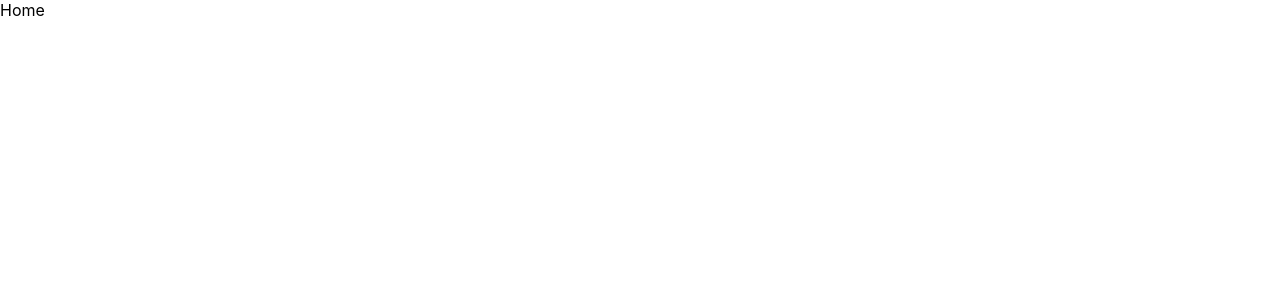
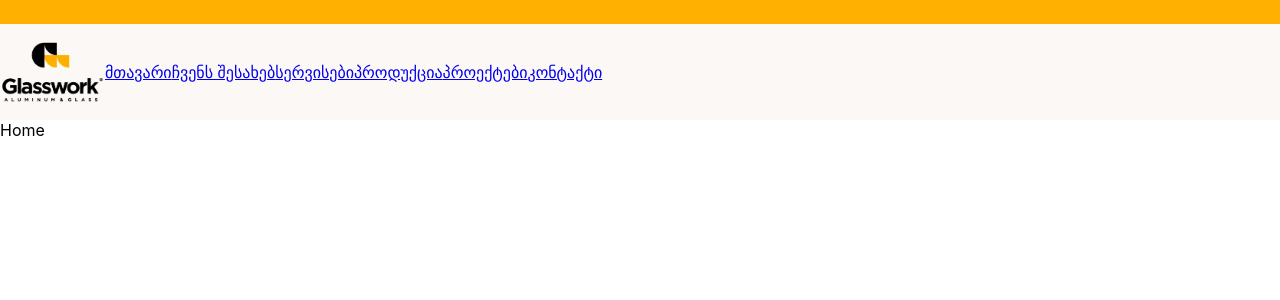
Before and after one commit to Desp0o/fictional-octo-enigma, a React (Vite) app: page /#/ in a window 1280 px wide. Shown: the top 300 px of the page. Built offline with nearby package versions, Linux system fonts and the light colour scheme.

Commit message:
navbar start

```diff
--- a/src/App.tsx
+++ b/src/App.tsx
@@ -1,10 +1,12 @@
 import { Route, Routes } from "react-router-dom"
 import Home from "./Home"
+import Navbar from "./componetns/navbar/Navbar"
 
 function App() {
 
   return (
     <div className="app">
+        <Navbar />
         <Routes>
           <Route path="/" element={<Home />}/>
         </Routes>
--- /dev/null
+++ b/src/componetns/navbar/Navbar.tsx
@@ -0,0 +1,28 @@
+import { Link } from "react-router-dom"
+import logo from "../../assets/logo.webp"
+import "./navbar.css"
+
+const Navbar = () => {
+  return (
+    <div className="navbar">
+        <div className="navbar_inner">
+            <div className="navbar_conatct"></div>
+
+            <div className="navbar_contnet">
+                <img src={logo} alt="main logo" className="main_logo" />
+
+                <div className="navbar_links">
+                    <Link to={''}>მთავარი</Link>
+                    <Link to={''}>ჩვენს შესახებ</Link>
+                    <Link to={''}>სერვისები</Link>
+                    <Link to={''}>პროდუქცია</Link>
+                    <Link to={''}>პროექტები</Link>
+                    <Link to={''}>კონტაქტი</Link>
+                </div>
+            </div>
+        </div>
+    </div>
+  )
+}
+
+export default Navbar
--- /dev/null
+++ b/src/componetns/navbar/navbar.css
@@ -0,0 +1,33 @@
+.navbar{
+    width: 100%;
+    height: 120px;
+    background-color: #FCF8F5;
+}
+
+.navbar_inner{
+    width: 100%;
+    height: 100%;
+    max-width: 1440px;
+
+    display: flex;
+    flex-direction: column;
+}
+
+.navbar_conatct{
+    width: 100%;
+    height: 30px;
+    background-color: var(--main-color);
+}
+
+.navbar_contnet{
+    width: 100%;
+    height: 100%;
+
+    display: flex;
+    align-items: center;
+}
+
+.main_logo{
+    width: 105px;
+    height: auto;
+}
```
Also changed, not shown: src/assets/logo.webp (added).
